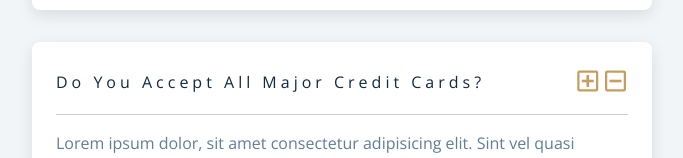
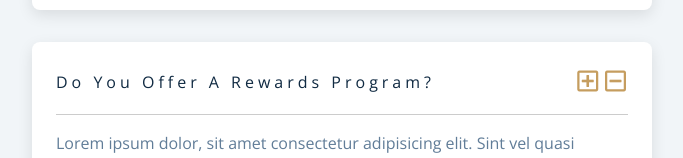
Before and after one commit to 0xsamuel-eth/faq_page, a plain HTML site: page index.html in a window 1280 px wide. Shown: the part 568-726 px from the top of the page, without its empty margins (298-981 px from the left). Drawn offline with nearby package versions, Linux system fonts and the light colour scheme.

Commit message:
Updated Q2 and Q3 title class to reflect different questions

```diff
--- a/index.html
+++ b/index.html
@@ -73,7 +73,7 @@
         <article class="question">
           <!-- question title -->
           <div class="question-title">
-            <p>Do you accept all major credit cards?</p>
+            <p>Do you offer a rewards program?</p>
             <button type="button" class="question-btn">
               <span clas="plus-icon">
                 <i class="far fa-plus-square"></i>
```
